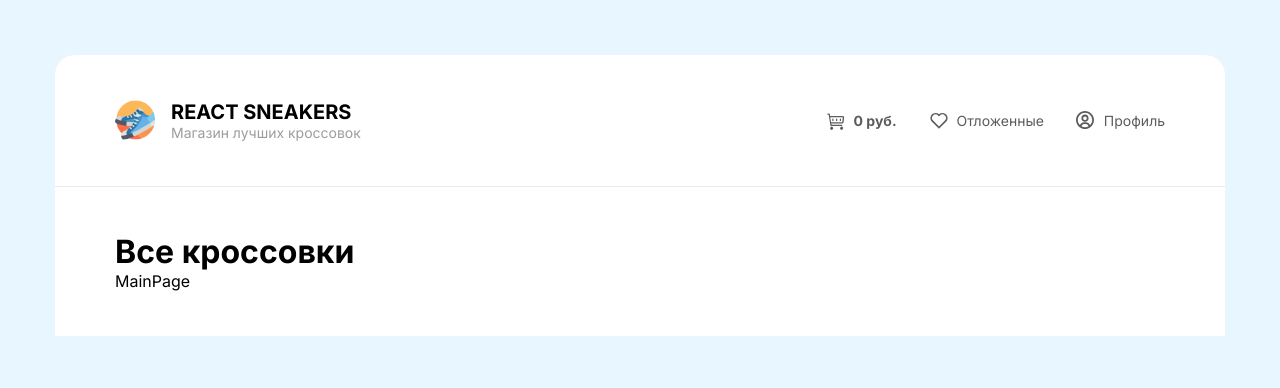
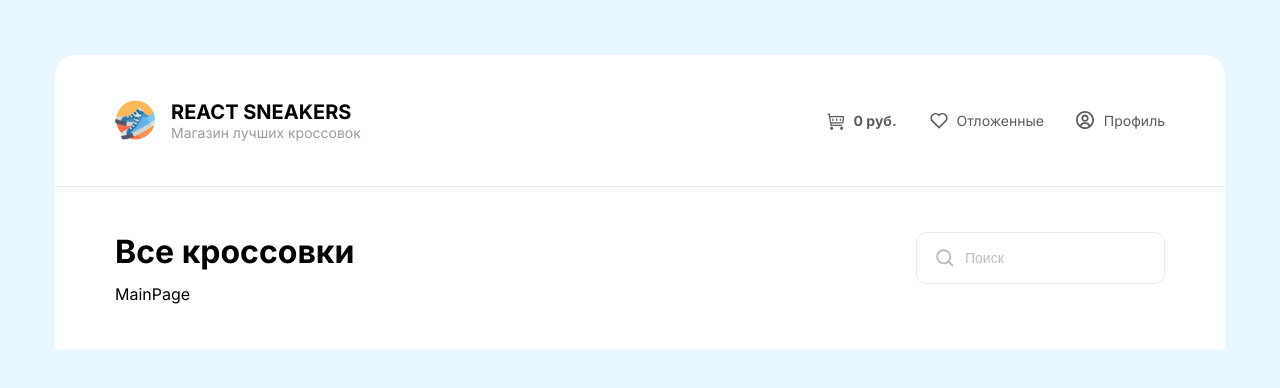
Before and after one commit to ZooMbix-hub/Next-Sneakers, a Next.js app: page / in a window 1280 px wide. Shown: the top 388 px of the page. Built offline with nearby package versions, Linux system fonts and the light colour scheme.

Commit message:
feat: создал компонент SearchField

```diff
--- a/app/globals.css
+++ b/app/globals.css
@@ -8,6 +8,12 @@
   --white: #FFFFFF;
 	--background: #E7F6FF;
   --layoutPadding: 45px 60px;
+}
+
+* {
+  box-sizing: border-box;
+  padding: 0;
+  margin: 0;
 }
 
 html,
@@ -23,14 +29,17 @@ body {
   padding: 55px 55px 0px;
 }
 
+input {
+  border:0;
+  outline:0;
+}
+
+input:focus {
+  outline: none!important;
+}
+
 ul {
   list-style-type: none;
-}
-
-* {
-  box-sizing: border-box;
-  padding: 0;
-  margin: 0;
 }
 
 a {
--- a/src/assets/Icon/Icon.tsx
+++ b/src/assets/Icon/Icon.tsx
@@ -1,11 +1,13 @@
 import { Basket } from './icons/Basket';
 import { Defferred } from './icons/Deferred';
 import { Profile } from './icons/Profile';
+import { Search } from './icons/Search';
 
 export const Icon = {
   Basket,
   Defferred,
-  Profile
+  Profile,
+  Search
 };
 
 export type IconType = keyof typeof Icon;
--- a/src/assets/Icon/icons/Profile.tsx
+++ b/src/assets/Icon/icons/Profile.tsx
@@ -1,7 +1,7 @@
 import type { IconProps } from '../Icon';
 
 export const Profile = (props: IconProps) => (
-  <svg width="20" height="20" viewBox="0 0 20 20" fill="#9B9B9B" xmlns="http://www.w3.org/2000/svg" {...props}>
+  <svg width="20" height="20" viewBox="0 0 20 20" color="#9B9B9B" xmlns="http://www.w3.org/2000/svg" {...props}>
     <path d="M0 9C0 4.1211 4.1211 0 9 0C13.8789 0 18 4.1211 18 9C18 11.871 16.5672 14.4702 14.4 16.1316V16.2H14.3082C12.807 17.3205 10.9683 18 9 18C7.0317 18 5.193 17.3205 3.6918 16.2H3.6V16.1316C1.4328 14.4702 0 11.8701 0 9ZM6.41112 13.7124C5.93239 14.0975 5.59923 14.6344 5.4666 15.2343C6.5178 15.8436 7.7256 16.2 9 16.2C10.2744 16.2 11.4822 15.8436 12.5334 15.2343C12.4006 14.6344 12.0674 14.0977 11.5887 13.7126C11.11 13.3275 10.5144 13.1169 9.9 13.1157H8.1C7.48557 13.1168 6.88986 13.3272 6.41112 13.7124ZM12.391 12.0705C13.129 12.5617 13.7057 13.2596 14.049 14.0769C15.3693 12.7638 16.2 10.9584 16.2 9C16.2 5.0967 12.9033 1.8 9 1.8C5.0967 1.8 1.8 5.0967 1.8 9C1.8 10.9584 2.6307 12.7638 3.951 14.0769C4.2943 13.2596 4.87104 12.5617 5.60904 12.0705C6.34704 11.5794 7.21351 11.3168 8.1 11.3157H9.9C10.7865 11.3168 11.653 11.5794 12.391 12.0705ZM5.40001 7.2C5.40001 5.148 6.94801 3.6 9.00001 3.6C11.052 3.6 12.6 5.148 12.6 7.2C12.6 9.252 11.052 10.8 9.00001 10.8C6.94801 10.8 5.40001 9.252 5.40001 7.2ZM7.20001 7.2C7.20001 8.2602 7.93981 9 9.00001 9C10.0602 9 10.8 8.2602 10.8 7.2C10.8 6.1398 10.0602 5.4 9.00001 5.4C7.93981 5.4 7.20001 6.1398 7.20001 7.2Z" fill="currentColor"/>
   </svg>
 );
--- /dev/null
+++ b/src/assets/Icon/icons/Search.tsx
@@ -0,0 +1,7 @@
+import type { IconProps } from '../Icon';
+
+export const Search = (props: IconProps) => (
+  <svg xmlns="http://www.w3.org/2000/svg" width="20" height="20" color="#9B9B9B" viewBox="0 0 16 16">
+    <path fill="currentColor" fill-rule="evenodd" d="M11.5 7a4.5 4.5 0 1 1-9 0 4.5 4.5 0 0 1 9 0m-.82 4.74a6 6 0 1 1 1.06-1.06l2.79 2.79a.75.75 0 1 1-1.06 1.06z" />
+  </svg>
+);
--- a/src/pages/main/ui/Header/Header.tsx
+++ b/src/pages/main/ui/Header/Header.tsx
@@ -1,4 +1,5 @@
 import { Typography } from '@/src/shared/ui/Typography';
+import { SearchField } from '@/src/shared/ui/SearchField';
 import s from './MainPage.module.css';
 
 export function Header() {
@@ -7,6 +8,7 @@ export function Header() {
       <Typography variant={'h1'} weight={'bold'}>
         {'Все кроссовки'}
       </Typography>
+      <SearchField />
     </div>
   );
 }
--- /dev/null
+++ b/src/shared/ui/SearchField/SearchField.module.css
@@ -0,0 +1,28 @@
+.searchField {
+  padding: 15px 18px;
+  display: flex;
+  border: 1px solid var(--gray0);
+  border-radius: 10px;
+  cursor: pointer;
+}
+
+.searchField:hover,
+.searchField:focus-within {
+  border-color: var(--gray1);
+}
+
+.searchField svg {
+  margin-right: 10px;
+  color: var(--gray1);
+}
+
+.field {
+  font-size: 14px;
+  font-weight: 400;
+}
+
+.field::placeholder {
+  font-size: 14px;
+  font-weight: 400;
+  color: var(--gray1);
+}
--- /dev/null
+++ b/src/shared/ui/SearchField/SearchField.tsx
@@ -0,0 +1,25 @@
+'use client';
+
+import { Icon } from '@/src/assets';
+import { useRef } from 'react';
+import s from './SearchField.module.css';
+
+export interface SearchFieldProps {
+
+}
+
+export function SearchField(props: SearchFieldProps) {
+  const inputRef = useRef<HTMLInputElement>(null);
+
+  return (
+    <div className={s.searchField} onClick={() => inputRef.current?.focus()}>
+      <Icon.Search />
+      <input
+        className={s.field}
+        type={'text'}
+        placeholder={'Поиск'}
+        ref={inputRef}
+      />
+    </div>
+  );
+}
--- /dev/null
+++ b/src/shared/ui/SearchField/index.ts
@@ -0,0 +1,2 @@
+export { SearchField } from './SearchField';
+export type { SearchFieldProps } from './SearchField';
```
